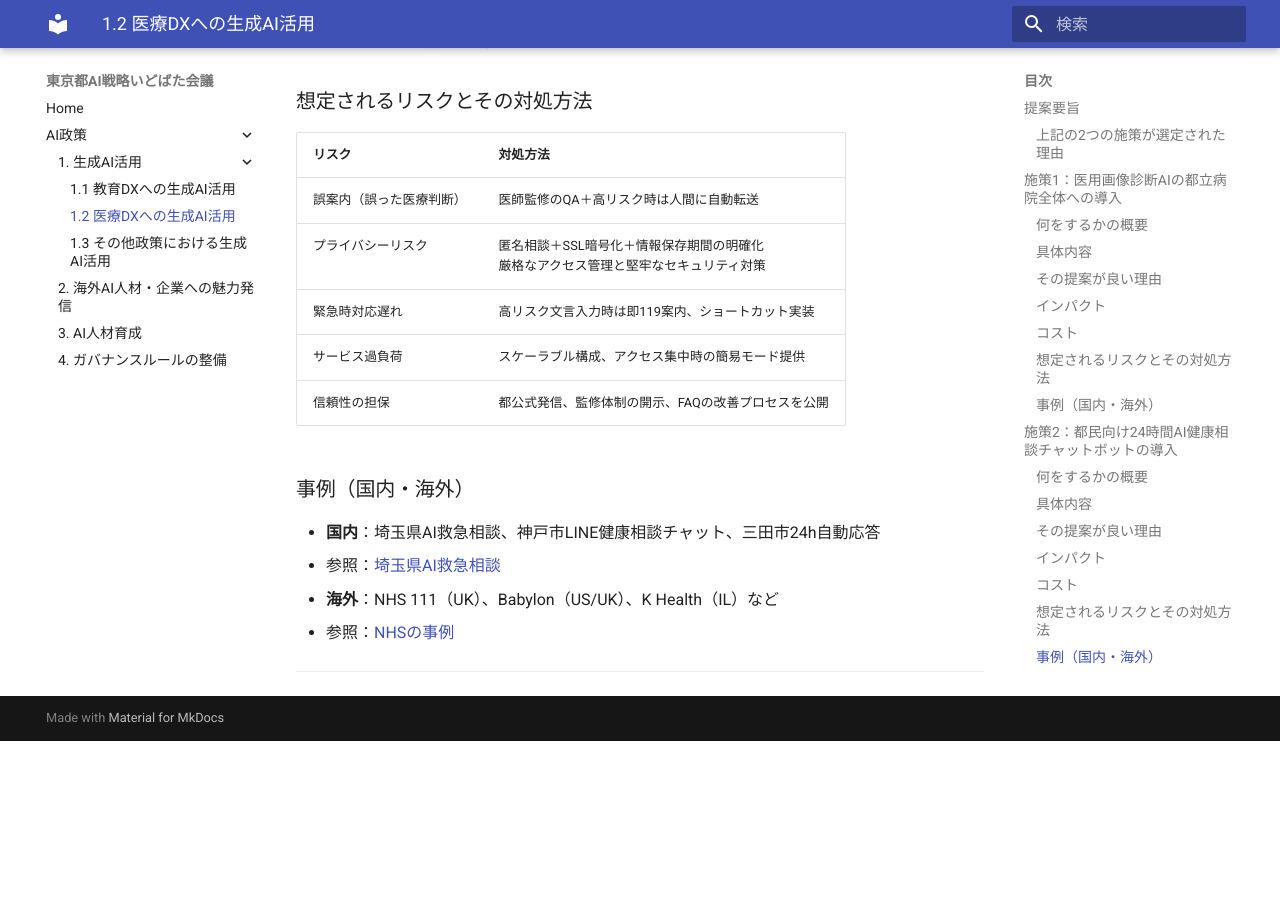
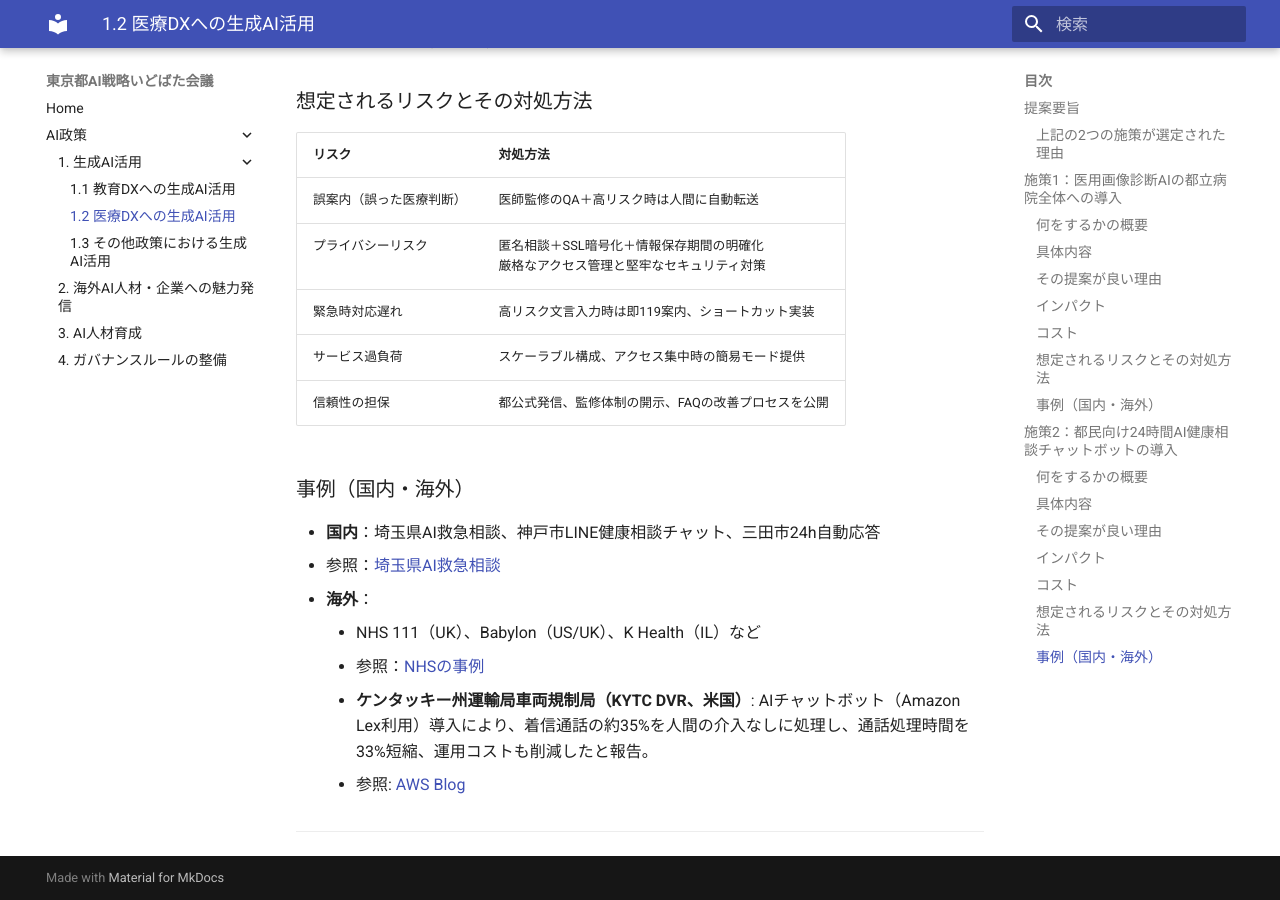
Before and after one commit to takahiroanno2024/2025_ai_idobatakaigi_output, an MkDocs documentation site: the page built from docs/1.2_医療DXへの生成AI活用.md, in a window 1280 px wide and 900 px high, scrolled down 4509 px. Built offline with MkDocs 1.6.1 and Material for MkDocs 9.7.7, drawn with Linux system fonts in a browser that asks for light colours; before the commit the page ends 5250 px from its top, so only the background shows below that.

Commit message:
匿名ユーザーによる提案：施策2の海外事例にKYTC DVRのケースを追加

```diff
--- a/docs/1.2_医療DXへの生成AI活用.md
+++ b/docs/1.2_医療DXへの生成AI活用.md
@@ -151,7 +151,10 @@
 
 - **国内**：埼玉県AI救急相談、神戸市LINE健康相談チャット、三田市24h自動応答
    - 参照：[埼玉県AI救急相談](https://www.pref.saitama.lg.jp/a0703/aikyukyu.html)
-- **海外**：NHS 111（UK）、Babylon（US/UK）、K Health（IL）など
-   - 参照：[NHSの事例](https://transform.england.nhs.uk/key-tools-and-info/digital-playbooks/workforce-digital-playbook/using-an-ai-chatbot-to-streamline-mental-health-referrals/)
+- **海外**：
+    - NHS 111（UK）、Babylon（US/UK）、K Health（IL）など
+       - 参照：[NHSの事例](https://transform.england.nhs.uk/key-tools-and-info/digital-playbooks/workforce-digital-playbook/using-an-ai-chatbot-to-streamline-mental-health-referrals/)
+    - **ケンタッキー州運輸局車両規制局（KYTC DVR、米国）**: AIチャットボット（Amazon Lex利用）導入により、着信通話の約35%を人間の介入なしに処理し、通話処理時間を33%短縮、運用コストも削減したと報告。
+       - 参照: [AWS Blog](https://aws.amazon.com/jp/blogs/machine-learning/reduce-call-hold-time-and-improve-customer-experience-with-self-service-virtual-agents-using-amazon-connect-and-amazon-lex/)
 
 ---
```
